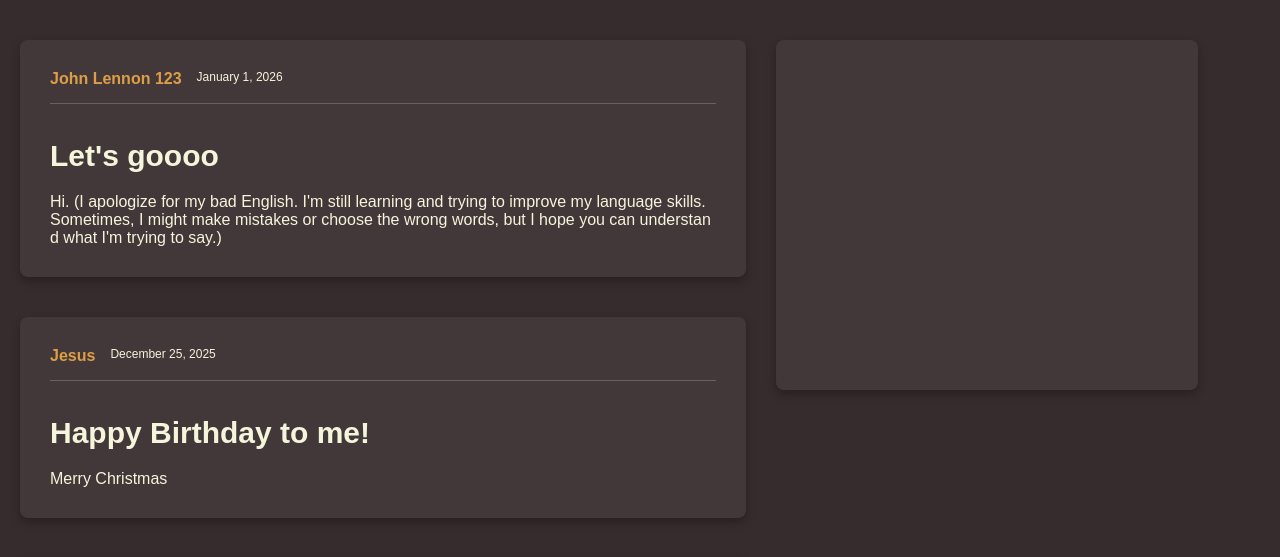
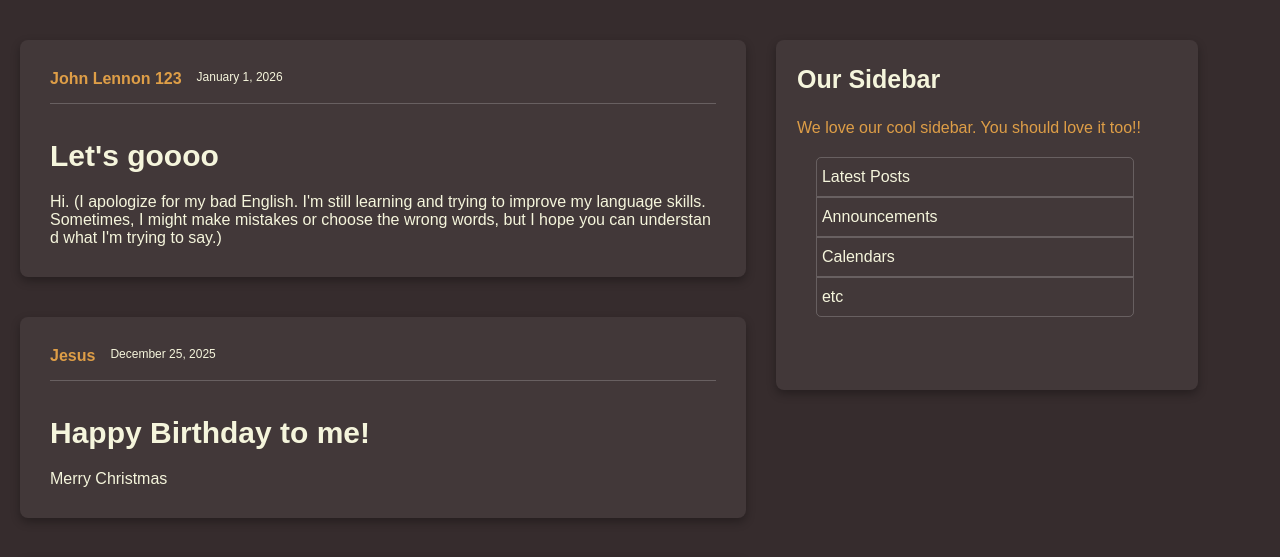
Before and after one commit to mikolajpioro/FullStackApp, a FastAPI app: page / in a window 1280 px wide. Shown: the part 82-639 px from the top of the page. Run offline with FastAPI, Linux system fonts and the light colour scheme.

Commit message:
enhance sidebar layout and styling for improved readability and structure

```diff
--- a/static/style.css
+++ b/static/style.css
@@ -155,3 +155,37 @@ a {
     margin-right: 5%;
     margin-top: 20px;
 }
+
+.sidebar-container p {
+    font-size: 16px;
+    padding-left: 5%;
+    color: rgb(222, 158, 71);
+}
+
+h3 {
+    padding-left: 5%;
+    font-size: 25px;
+}
+
+.list-group {
+    margin-top: 20px;
+    list-style: none;
+}
+
+li {
+    border: 1px solid rgba(255, 255, 255, 0.2);
+    width: 80%;
+    padding: 5px;
+    padding-bottom: 10px;
+    padding-top: 10px;
+}
+
+#list-first {
+    border-top-right-radius: 5px;
+    border-top-left-radius: 5px;
+}
+
+#list-last {
+    border-bottom-right-radius: 5px;
+    border-bottom-left-radius: 5px;
+}
--- a/templates/layout.html
+++ b/templates/layout.html
@@ -24,7 +24,14 @@
                 {% endblock content %}
             </div>
             <div class="sidebar-container">
-
+                <h3>Our Sidebar</h3>
+                <p>We love our cool sidebar. You should love it too!!</p>
+                <ul class="list-group">
+                    <li id="list-first">Latest Posts</li>
+                    <li>Announcements</li>
+                    <li>Calendars</li>
+                    <li id="list-last">etc</li>
+                </ul>
             </div>
         </main>
     </body>
```
